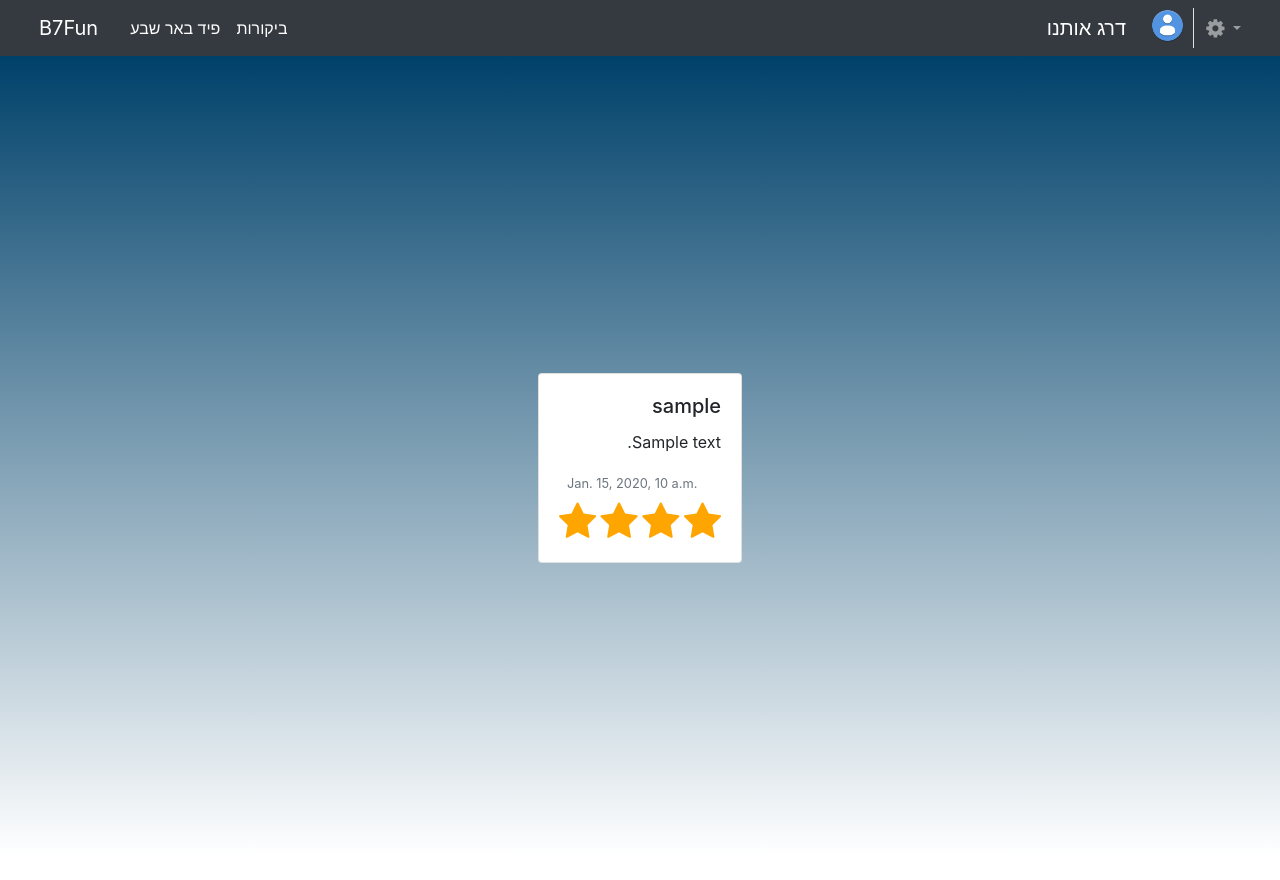
After one commit to leorrose/B7Fun, a Django app: page /reviews/reviews_list in a window 1280 px wide. The commit adds this page. Run offline with Django 3.2, Linux system fonts and the light colour scheme; tables that the repository leaves empty hold one stand-in row (values such as "Sample post"); some libraries are stand-ins or nearby versions.

Commit message:
PM2020T17-80 add review list

```diff
--- a/B7FunDjango/reviews/templates/reviews/review.html
+++ b/B7FunDjango/reviews/templates/reviews/review.html
@@ -21,7 +21,6 @@
                                 <div style="display:none;">
                                     {{form.rating}}
                                 </div>
-
                                     <style>
                                         .checked {
                                             color: orange;
--- /dev/null
+++ b/B7FunDjango/reviews/templates/reviews/reviews_list.html
@@ -0,0 +1,31 @@
+{% extends 'baseWithNav.html' %}
+
+{% block  content%}
+    </br>
+    <div class="container d-flex flex-column h-100" >
+        <div class="flex-grow-1"></div>
+        <div class="row justify-content-center">
+            <div class="posts">
+            {% for review in reviews %}
+                <div class="card" style="max-width: 40rem;">
+                    <div class="card-body">
+                        <style>
+                            .checked {
+                                color: orange;
+                            }
+                         </style>
+                        <h5 class="card-title text-right" dir="rtl">{{ review.sender_user_name }}</h5>
+                        <p class="card-text text-right" dir="rtl"> {{ review.review_content }} </p>
+                        <p class="card-tex text-muted text-left m-2"><small>{{ review.date }}</small></p>
+                        {% for i in review.rating %}
+                            <span style="font-size:40px;cursor:pointer;"  class="fa fa-star checked"></span>
+                        {% endfor %}
+                    </div>
+                </div>
+                </br>
+            {% endfor %}
+            </div>
+        </div>
+        <div class="flex-grow-1"></div>
+    </div>
+{% endblock  %}
--- a/B7FunDjango/reviews/urls.py
+++ b/B7FunDjango/reviews/urls.py
@@ -10,4 +10,5 @@ app_name = 'reviews'
 
 urlpatterns = [
     path('', views.review, name='review'),
+    path('reviews_list', views.reviews_list, name='reviews_list'),
 ]
--- a/B7FunDjango/reviews/views.py
+++ b/B7FunDjango/reviews/views.py
@@ -22,7 +22,19 @@ def review(request):
                                            id=id)
             print(review.review_content)
             print(type(review.rating))
-            return redirect('feed:feed')
+            return redirect('reviews:reviews_list')
     else:
         form = ReviewForm()
         return render(request, 'reviews/review.html', {'form': form})
+
+
+def reviews_list(request):
+    reviews = Review.objects.all().order_by('-date')
+    reviews_list = list_with_rating_range(reviews)
+    return render(request, 'reviews/reviews_list.html', {'reviews': reviews_list})
+
+
+def list_with_rating_range(reviews):
+    for review in reviews:
+        review.rating = range(review.rating)
+    return reviews
--- a/B7FunDjango/templates/baseWithNav.html
+++ b/B7FunDjango/templates/baseWithNav.html
@@ -59,6 +59,9 @@
                     <li class="nav-item active text-right collapse-border-top">
                         <a class="nav-link" href="{% url 'postsFeed:admin_posts' %}" dir="rtl"> פיד באר שבע </span></a>
                     </li>
+                    <li class="nav-item active text-right collapse-border-top">
+                        <a class="nav-link" href="{% url 'reviews:reviews_list' %}" dir="rtl"> ביקורות </span></a>
+                    </li>
                 </ul>
                 <ul class="navbar-nav nav-flex-icons text-right ml-auto pr-2 border-right collapse-border-top" id="profile-image">
                       <li class="nav-item active">
```
